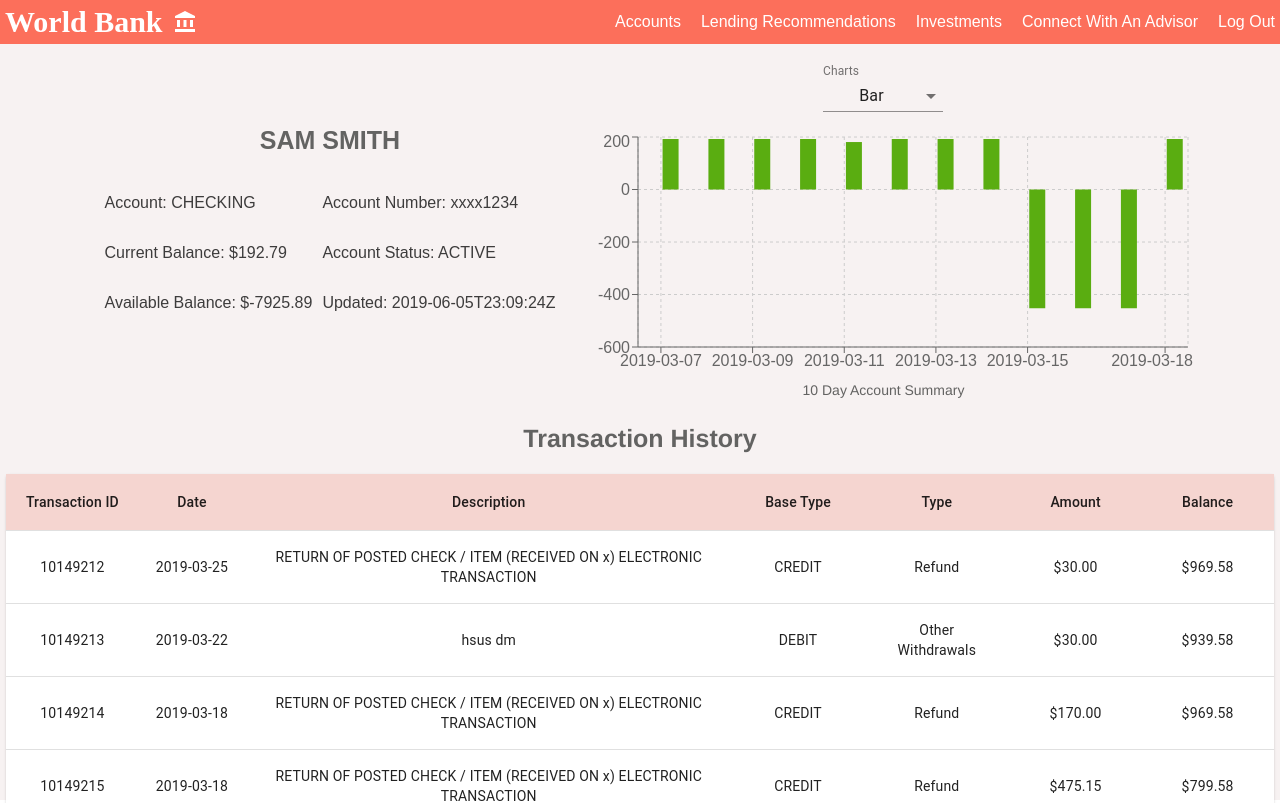
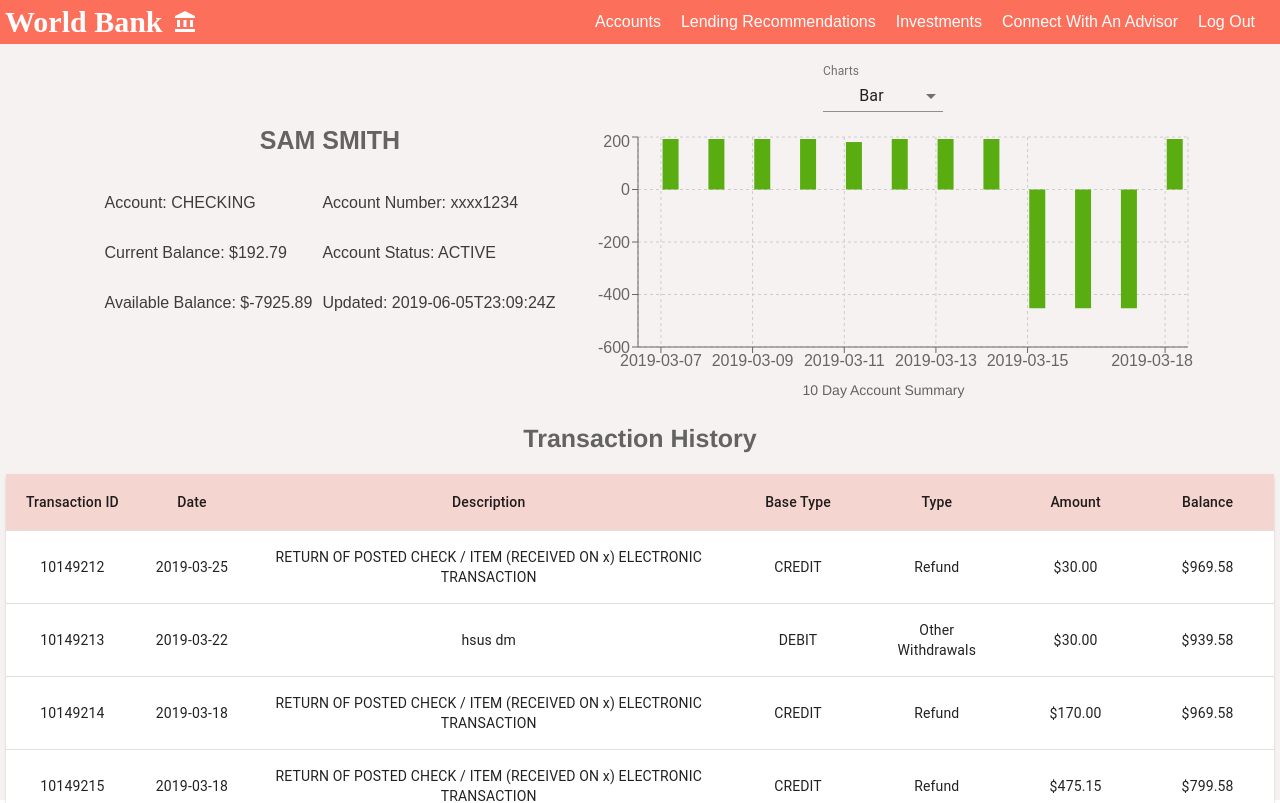
Before and after one commit to asingh120/react_UI-UX, a React (Create React App) app: page / in a window 1280 px wide. Shown: the top 803 px of the page. Built offline with nearby package versions, Linux system fonts and the light colour scheme; the HTML template or start-up script is replaced by a standard one.

Commit message:
fixed header

```diff
--- a/src/Components/Header.js
+++ b/src/Components/Header.js
@@ -37,7 +37,8 @@ const logoWrapper = {
 
 const linkWrapper = {
   display: "flex",
-  alignItems: "center"
+  alignItems: "center",
+  paddingRight: "20px"
 };
 
 const burgerLogoStyle = {
```
